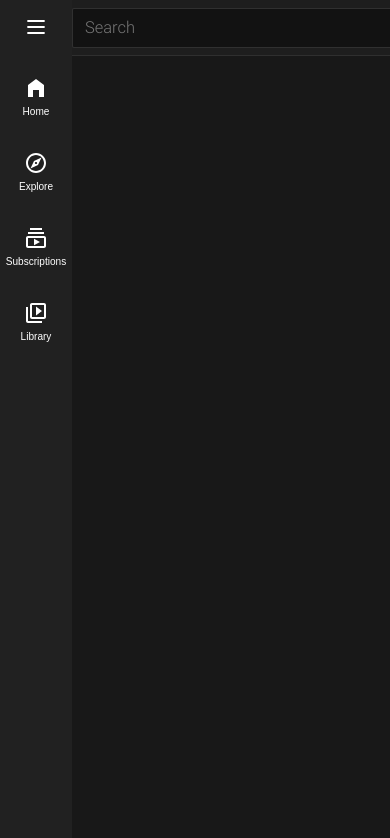
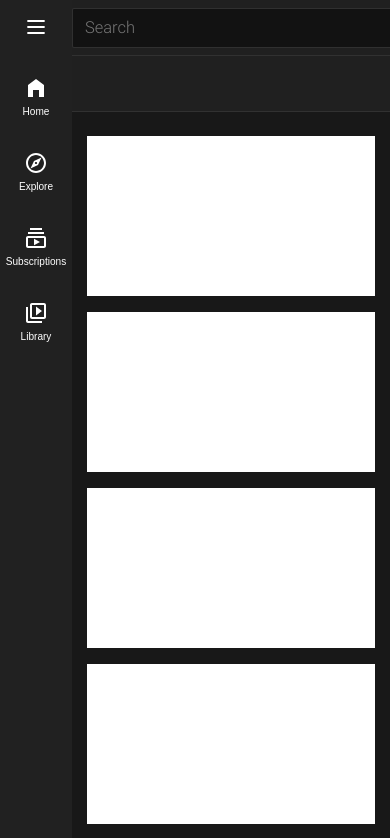
Before and after one commit to geiger01/YouTube_TS, a React (Create React App) app: page / in a window 390 px wide. Shown: the top 838 px of the page. Built offline with nearby package versions, Linux system fonts and the light colour scheme.

Commit message:
video grid section is done and responsive

```diff
--- /dev/null
+++ b/src/components/Categories.tsx
@@ -0,0 +1,9 @@
+import React from 'react'
+
+export const Categories = () => {
+    return (
+        <div className="categories">
+
+        </div>
+    )
+}
--- a/src/components/Header.tsx
+++ b/src/components/Header.tsx
@@ -5,11 +5,13 @@ import { IoSearchOutline } from "react-icons/io5";
 import { IoMdApps } from "react-icons/io";
 import { RiVideoAddLine } from "react-icons/ri";
 import { BsBell } from "react-icons/bs";
+import { Categories } from './Categories';
 
 
 
 export const Header = () => {
     return (
+        <>
         <header className="header">
             <div className="logo">
                 <img src={logo} alt="youtube-logo" />
@@ -28,5 +30,7 @@ export const Header = () => {
                 <div className="user-img"></div>
             </div>
         </header>
+        <Categories />
+        </>
     )
 }
--- /dev/null
+++ b/src/components/home-page/VideoList.tsx
@@ -0,0 +1,15 @@
+import React from 'react'
+import { VideoPreview } from './VideoPreview'
+
+export const VideoList = () => {
+    return (
+        <div className="video-list">
+            <VideoPreview />
+            <VideoPreview />
+            <VideoPreview />
+            <VideoPreview />
+            <VideoPreview />
+            <VideoPreview />
+        </div>
+    )
+}
--- /dev/null
+++ b/src/components/home-page/VideoPreview.tsx
@@ -0,0 +1,9 @@
+import React from 'react'
+
+export const VideoPreview = () => {
+    return (
+        <div className="video-preview">
+
+        </div>
+    )
+}
--- a/src/pages/HomePage.tsx
+++ b/src/pages/HomePage.tsx
@@ -1,11 +1,16 @@
 import React from 'react'
 import { Header } from '../components/Header'
+import { VideoList } from '../components/home-page/VideoList'
 import { SideNav } from '../components/SideNav'
+
 export const HomePage = () => {
+
     return (
         <div className="home-page">
             <SideNav />
             <Header />
+            <VideoList />
+
         </div>
     )
 }
--- /dev/null
+++ b/src/styles/components/_categories.scss
@@ -0,0 +1,13 @@
+.categories{
+    @include flex-center;
+    justify-content: space-between;
+    background-color: #212121fb;
+    position: fixed;
+    top: 56px;
+    right: 0;
+    left: 0;
+
+    height: 56px;
+    padding: 0 1rem 0 4.5rem;
+    border-bottom: 0.5px solid rgba(128, 128, 128, 0.171);
+}
--- a/src/styles/components/_header.scss
+++ b/src/styles/components/_header.scss
@@ -1,7 +1,7 @@
 .header{
     @include flex-center;
     justify-content: space-between;
-    background-color: #212121bc;
+    background-color: #212121fb;
     position: fixed;
     top: 0;
     right: 0;
--- /dev/null
+++ b/src/styles/components/_video-list.scss
@@ -0,0 +1,35 @@
+.video-list{
+    padding: 8.5rem 0.5rem 2.5rem 5rem;
+
+    display: grid;
+    gap: 1rem;
+    justify-content: center;
+
+    grid-template-columns: repeat(1 1fr);
+    grid-template-rows: repeat(1, 1fr);
+
+    @include for-large-phone{
+        padding: 8.5rem 4.6rem 2.5rem 6rem;
+        justify-content: unset;
+        grid-template-columns: repeat(2, 1fr);
+        grid-template-rows: repeat(2, 1fr);
+
+    }
+    @include for-small-tablet{
+        grid-template-columns: repeat(3, 1fr);
+        grid-template-rows: repeat(3, 1fr);
+
+    }
+
+    @include for-desktop{
+        grid-template-columns: repeat(4, 1fr);
+        grid-template-rows: repeat(4, 1fr);
+
+    }
+
+    @include for-large-desktop{
+        grid-template-columns: repeat(5, 1fr);
+        grid-template-rows: repeat(5, 1fr);
+
+    }
+}
--- /dev/null
+++ b/src/styles/components/_video-preview.scss
@@ -0,0 +1,45 @@
+.video-preview{
+    background-color: #fff;
+    width: 18rem;
+    height:10rem;
+    justify-self: center;
+
+
+
+    @include for-phone{
+        width: 22.5rem;
+        height:12.5rem;
+
+    }
+    @include for-large-phone{
+        width: 21.5rem;
+        height:12rem;
+
+    }
+    @include for-small-tablet{
+        width:16rem;
+        height:9.6rem;
+
+    }
+
+    @include for-tablet{
+        width:19rem;
+        height:9.6rem;
+
+    }
+    @include for-large-tablet{
+        width: 21.5rem;
+        height:12rem;
+
+    }
+    @include for-desktop{
+        width: 20rem;
+        height:11.5rem;
+
+    }
+    @include for-large-desktop{
+        width: 21.5rem;
+        height:12rem;
+
+    }
+}
--- a/src/styles/setup/_variables.scss
+++ b/src/styles/setup/_variables.scss
@@ -1,7 +1,8 @@
+$large-desktop: 1800px;
 $desktop: 1440px;
-$large-tablet: 1130px;
-$tablet: 850px;
-$small-tablet: 800px;
-$large-phone: 650px;
+$large-tablet: 1170px;
+$tablet: 1045px;
+$small-tablet: 910px;
+$large-phone: 807px;
 $phone: 500px;
 $small-phone: 370px;
--- a/src/styles/style.scss
+++ b/src/styles/style.scss
@@ -8,4 +8,7 @@
 
 // Components
 @import "components/side-nav";
-@import "components/header"
+@import "components/header";
+@import "components/categories";
+@import "components/video-list";
+@import "components/video-preview"
```
Also changed, not shown: 1 other file (tests, documents, lock files or other folders).
